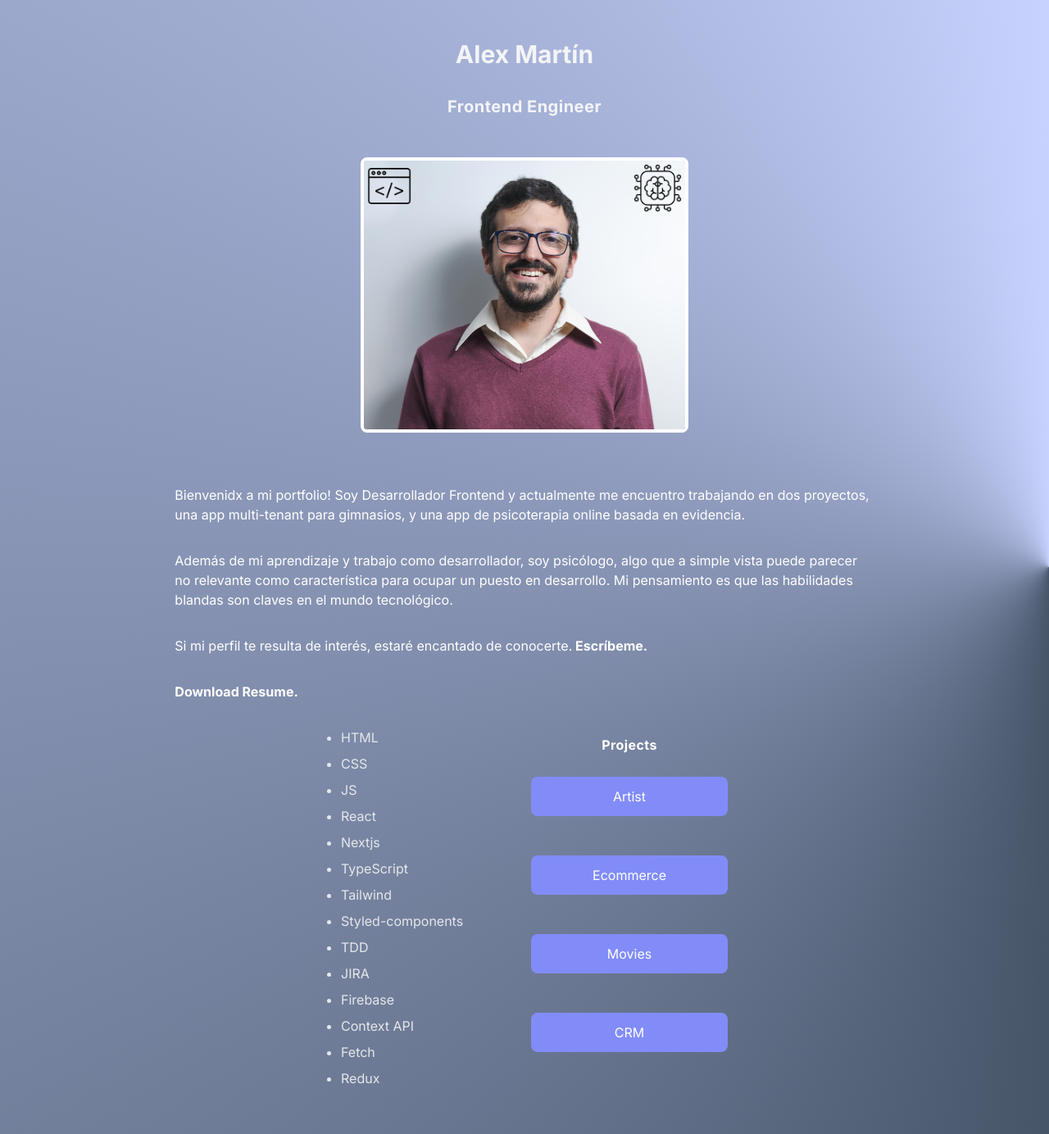
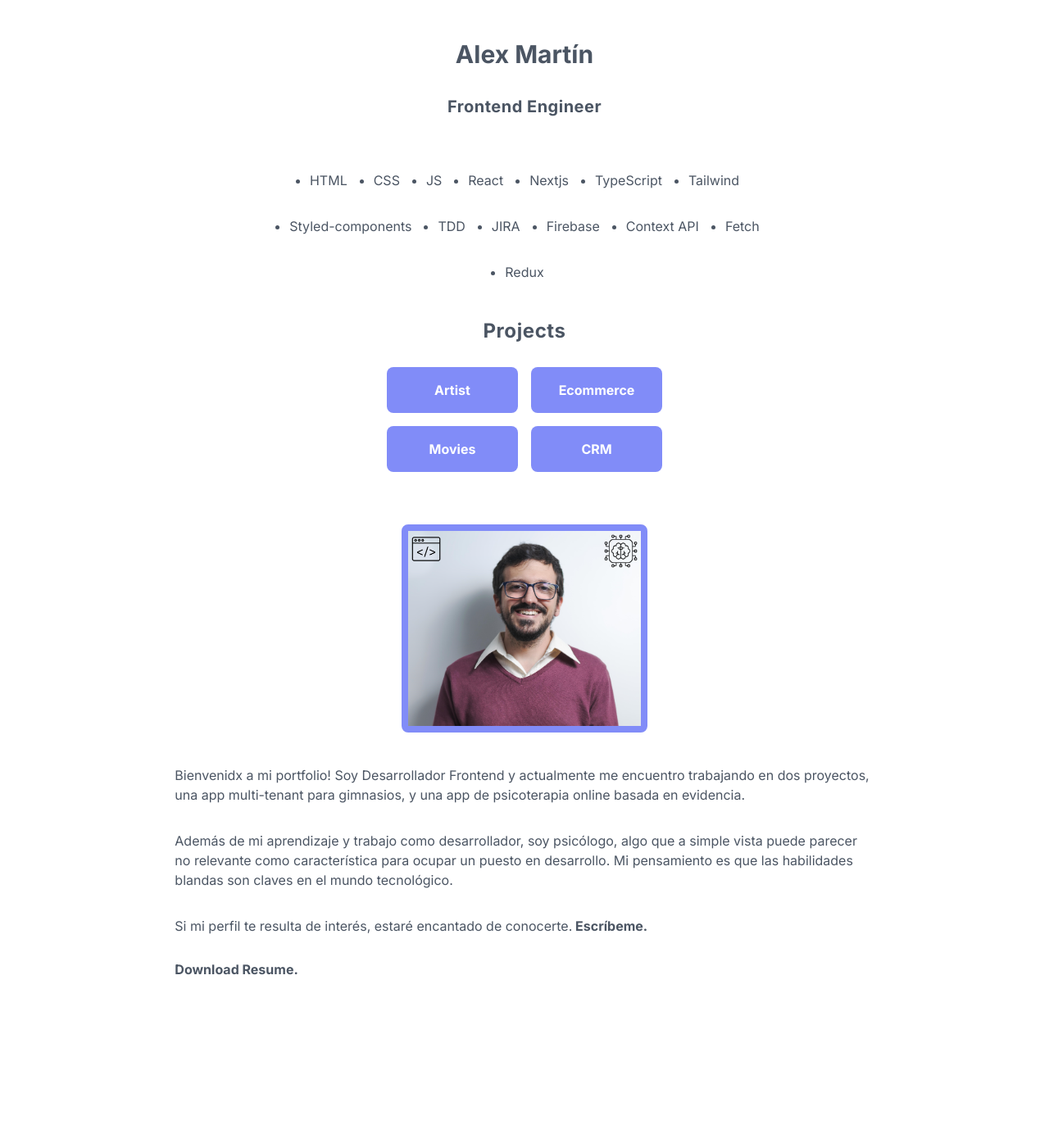
Before and after one commit to AlexEMartin/portfolio, a Next.js app: page / in a window 1280 px wide. Shown: the whole page at 82% size. After the commit the page ends 1326 px from the top, so only its background shows below. Built offline with nearby package versions, Linux system fonts and the light colour scheme.

Commit message:
New styles and color palette

```diff
--- a/src/app/crm/page.js
+++ b/src/app/crm/page.js
@@ -3,19 +3,17 @@ import Link from "next/link";
 import Slider from "../../components/SliderCrm";
 const Crm = () => {
   return (
-    <div className="relative flex min-h-screen flex-col justify-center items-center bg-[conic-gradient(at_right,_var(--tw-gradient-stops))] from-indigo-200 via-slate-600 to-indigo-200">
+    <div className="relative flex min-h-screen flex-col justify-center items-center text-gray-600">
       <Link href="/">
-      <h4 className="absolute top-12 left-1/2 transform -translate-x-1/2 -translate-y-1/2 text-white font-bold text-2xl drop-shadow-lg shadow-black">
+        <h4 className="absolute top-12 left-1/2 transform -translate-x-1/2 -translate-y-1/2 font-bold text-2xl drop-shadow-lg shadow-black">
           Home
-      </h4>
+        </h4>
       </Link>
-      <h1 className="mt-32 text-2xl text-white font-bold">CRM Tienda Almohadones</h1>
+      <h1 className="mt-32 text-2xl font-bold">CRM Tienda Almohadones</h1>
       <Slider />
-      <h2 className="mt-16 text-xl text-white font-bold mt-8">
-        Django / Postgres
-      </h2>
+      <h2 className="mt-8 text-lg font-bold mt-8">Django / Postgres</h2>
       <Link
-        className="mt-16 text-xl text-white font-bold mt-12 hover:opacity-70 transition-all duration-200 ease-in mb-20"
+        className="mt-4 text-lg font-bold mt-12 hover:opacity-70 transition-all duration-200 ease-in mb-20"
         href="https://github.com/AlexEMartin/pig"
         rel="noopener noreferrer"
         target="_blank"
--- a/src/app/ecommerce/page.js
+++ b/src/app/ecommerce/page.js
@@ -1,23 +1,21 @@
-"use client"
+"use client";
 import Link from "next/link";
-import Slider from '../../components/SliderEcommerce';
+import Slider from "../../components/SliderEcommerce";
 const Ecommerce = () => {
   return (
-    <div className="relative flex min-h-screen flex-col justify-center items-center bg-[conic-gradient(at_right,_var(--tw-gradient-stops))] from-indigo-200 via-slate-600 to-indigo-200">
+    <div className="relative flex min-h-screen flex-col justify-center items-center text-gray-600">
       <Link href="/">
-      <h4 className="absolute top-12 left-1/2 transform -translate-x-1/2 -translate-y-1/2 text-white font-bold text-2xl drop-shadow-lg shadow-black">
+        <h4 className="absolute top-12 left-1/2 transform -translate-x-1/2 -translate-y-1/2 font-bold text-2xl drop-shadow-lg shadow-black">
           Home
-      </h4>
+        </h4>
       </Link>
-      <h1 className="mt-32 text-2xl text-white font-bold">
-        E-Commerce
-      </h1>
+      <h1 className="mt-32 text-2xl font-bold">E-Commerce</h1>
       <Slider />
-      <h2 className="mt-16 text-xl text-white font-bold text-center px-12">
+      <h2 className="w-11/12 mt-8 text-lg font-bold text-center">
         React / Firebase / Styled-components / API / Fetch
       </h2>
       <Link
-        className="mt-16 text-xl text-white font-bold mt-12 hover:opacity-70 transition-all duration-200 ease-in mb-20"
+        className="mt-4 text-lg font-bold mt-12 hover:opacity-70 transition-all duration-200 ease-in mb-20"
         href="https://github.com/AlexEMartin/ecommerce-coderhouse"
         rel="noopener noreferrer"
         target="_blank"
--- a/src/app/movies_app/page.js
+++ b/src/app/movies_app/page.js
@@ -3,19 +3,17 @@ import Link from "next/link";
 import Slider from "../../components/SliderMovies";
 const Ecommerce = () => {
   return (
-    <div className="relative flex min-h-screen flex-col justify-center items-center bg-[conic-gradient(at_right,_var(--tw-gradient-stops))] from-indigo-200 via-slate-600 to-indigo-200">
+    <div className="relative flex min-h-screen flex-col justify-center items-center text-gray-600">
       <Link href="/">
-      <h4 className="absolute top-12 left-1/2 transform -translate-x-1/2 -translate-y-1/2 text-white font-bold text-2xl drop-shadow-lg shadow-black">
+        <h4 className="absolute top-12 left-1/2 transform -translate-x-1/2 -translate-y-1/2 font-bold text-2xl drop-shadow-lg shadow-black">
           Home
-      </h4>
+        </h4>
       </Link>
-      <h1 className="mt-32 text-2xl text-white font-bold">AleFlix</h1>
+      <h1 className="mt-32 text-2xl font-bold">AleFlix</h1>
       <Slider />
-      <h2 className="mt-16 text-xl text-white font-bold mt-8">
-        React / Bootstrap / API
-      </h2>
+      <h2 className="mt-8 text-lg font-bold mt-8">React / Bootstrap / API</h2>
       <Link
-        className="mt-16 text-xl text-white font-bold mt-12 hover:opacity-70 transition-all duration-200 ease-in mb-20"
+        className="mt-4 text-lg font-bold mt-12 hover:opacity-70 transition-all duration-200 ease-in mb-20"
         href="https://github.com/AlexEMartin/alkemy-challenge"
         rel="noopener noreferrer"
         target="_blank"
--- a/src/app/page.js
+++ b/src/app/page.js
@@ -26,101 +26,99 @@ export default function Home() {
   };
 
   return (
-    <main className="flex min-h-screen flex-col items-center bg-[conic-gradient(at_right,_var(--tw-gradient-stops))] from-indigo-200 via-slate-600 to-indigo-200">
-      <h1 className="font-bold text-3xl mt-12 mb-8 text-gray-100">
-        Alex Martín
-      </h1>
-      <h2 className="text-xl mb-4 tracking-wide text-gray-100 hover:text-white font-bold">
+    <main className="flex min-h-screen flex-col items-center text-gray-600">
+      <h1 className="font-bold text-3xl mt-12 mb-8">Alex Martín</h1>
+      <h2 className="text-xl mb-4 tracking-wide font-bold">
         Frontend Engineer
       </h2>
-      <div className="relative my-8">
+      <ul
+        className="w-10/12 md:w-6/12 flex justify-center items-center row flex-wrap mt-8 list-disc"
+        data-aos="fade-right"
+      >
+        {stack.map((i) => (
+          <li key={i} className="m-4">
+            {i}
+          </li>
+        ))}
+      </ul>
+      <h2 className="animate-bounce mt-8 text-2xl text-center font-bold tracking-wide">
+        Projects
+      </h2>
+      <div className="w-full flex justify-center items-center mb-12">
+        <div className="w-72 flex flex-col mt-4">
+          <div className="flex justify-center items-center">
+            <Link href="/artist">
+              <div className="w-40 flex justify-center items-center font-bold py-4 px-8 m-2 rounded-lg hover:cursor-pointer active:relative active:top-0.5 text-white bg-indigo-400 hover:bg-indigo-500 transition-all duration-300 ease-in">
+                Artist
+              </div>
+            </Link>
+            <Link href="/ecommerce">
+              <div className="w-40 flex justify-center items-center font-bold py-4 px-8 m-2 rounded-lg hover:cursor-pointer active:relative active:top-0.5 text-white bg-indigo-400 hover:bg-indigo-500 transition-all duration-300 ease-in">
+                Ecommerce
+              </div>
+            </Link>
+          </div>
+          <div className="flex justify-center items-center">
+            <Link href="/movies_app">
+              <div className="w-40 flex justify-center items-center font-bold py-4 px-8 m-2 rounded-lg hover:cursor-pointer active:relative active:top-0.5 text-white bg-indigo-400 hover:bg-indigo-500 transition-all duration-300 ease-in">
+                Movies
+              </div>
+            </Link>
+            <Link href="/crm">
+              <div className="w-40 flex justify-center items-center font-bold py-4 px-8 m-2 rounded-lg hover:cursor-pointer active:relative active:top-0.5 text-white bg-indigo-400 hover:bg-indigo-500 transition-all duration-300 ease-in">
+                CRM
+              </div>
+            </Link>
+          </div>
+        </div>
+      </div>
+      <div className="relative my-2">
         <Image
           data-aos="fade-right"
-          className="rounded-lg border-4 border-white"
+          className="rounded-lg border-8 border-indigo-400"
           src="/perfil.jpg"
-          width="400"
-          height="500"
+          width="300"
+          height="400"
         />
         <Image
           data-aos="fade-right"
-          className="absolute top-0 right-0 p-2"
+          className="absolute top-0 right-0 p-3"
           src="/brain-tech.png"
-          width="75"
-          height="75"
+          width="65"
+          height="60"
         />
         <Image
           data-aos="fade-right"
-          className="absolute top-0 left-0 p-2"
+          className="absolute top-0 left-0 p-3"
           src="/dev.png"
-          width="70"
+          width="60"
           height="70"
         />
       </div>
-      <p className="w-8/12 mt-8 text-white" data-aos="fade-right">
+      <p className="w-8/12 mt-8" data-aos="fade-right">
         Bienvenidx a mi portfolio! Soy Desarrollador Frontend y actualmente me
         encuentro trabajando en dos proyectos, una app multi-tenant para
         gimnasios, y una app de psicoterapia online basada en evidencia.
       </p>
-      <p className="w-8/12 mt-8 text-white" data-aos="fade-right">
+      <p className="w-8/12 mt-8" data-aos="fade-right">
         Además de mi aprendizaje y trabajo como desarrollador, soy psicólogo,
         algo que a simple vista puede parecer no relevante como característica
         para ocupar un puesto en desarrollo. Mi pensamiento es que las
         habilidades blandas son claves en el mundo tecnológico.
       </p>
-      <p className="w-8/12 mt-8 text-white" data-aos="fade-right">
+      <p className="w-8/12 mt-8">
         Si mi perfil te resulta de interés, estaré encantado de conocerte.
-        <a
-          className="font-bold text-white"
-          href="mailto:alexeusebiomartin@gmail.com"
-        >
+        <a className="font-bold" href="mailto:alexeusebiomartin@gmail.com">
           {" "}
           Escríbeme.
         </a>
       </p>
       <p
         onClick={downloadResume}
-        className="w-8/12 mt-8 text-gray-200 font-bold hover:cursor-pointer text-white"
-        data-aos="fade-right"
+        className="w-8/12 mt-8 mb-32 font-bold hover:cursor-pointer animate-bounce"
       >
         Download Resume.
       </p>
-      <div className="w-full flex justify-center items-center mb-12">
-        <ul
-          className="w-52 mt-8 ml-12 text-gray-200 list-disc"
-          data-aos="fade-right"
-        >
-          {stack.map((i) => (
-            <li key={i} className="mb-2 hover:text-white">
-              {i}
-            </li>
-          ))}
-        </ul>
-        <div className="w-72 flex flex-col mt-4">
-          <h2 className="animate-bounce text-center text-white font-bold tracking-wide">
-            Projects
-          </h2>
-          <Link href="/artist">
-            <div className="flex justify-center items-center h-12 m-6 rounded-lg hover:cursor-pointer active:relative active:top-0.5 text-white bg-indigo-400 hover:bg-indigo-500">
-              Artist
-            </div>
-          </Link>
-          <Link href="/ecommerce">
-            <div className="flex justify-center items-center h-12 m-6 rounded-lg hover:cursor-pointer active:relative active:top-0.5 text-white bg-indigo-400 hover:bg-indigo-500">
-              Ecommerce
-            </div>
-          </Link>
-          <Link href="/movies_app">
-            <div className="flex justify-center items-center h-12 m-6 rounded-lg hover:cursor-pointer active:relative active:top-0.5 text-white bg-indigo-400 hover:bg-indigo-500">
-              Movies
-            </div>
-          </Link>
-          <Link href="/crm">
-            <div className="flex justify-center items-center h-12 m-6 rounded-lg hover:cursor-pointer active:relative active:top-0.5 text-white bg-indigo-400 hover:bg-indigo-500">
-              CRM
-            </div>
-          </Link>
-        </div>
-      </div>
     </main>
   );
 }
```
Also changed, not shown: src/app/artist/page.js (+5 -5 lines).
